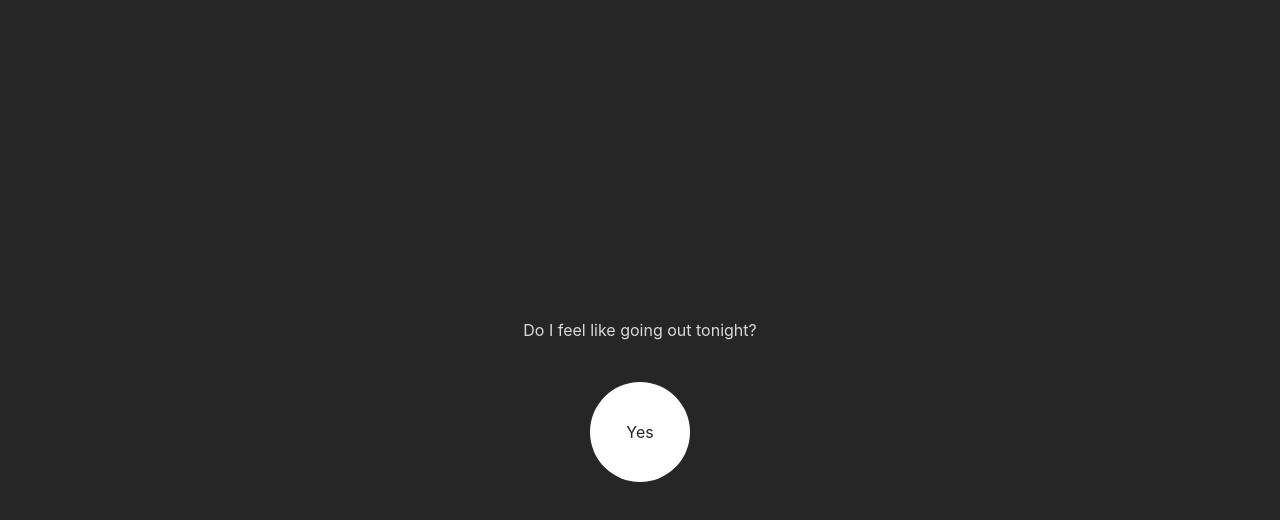
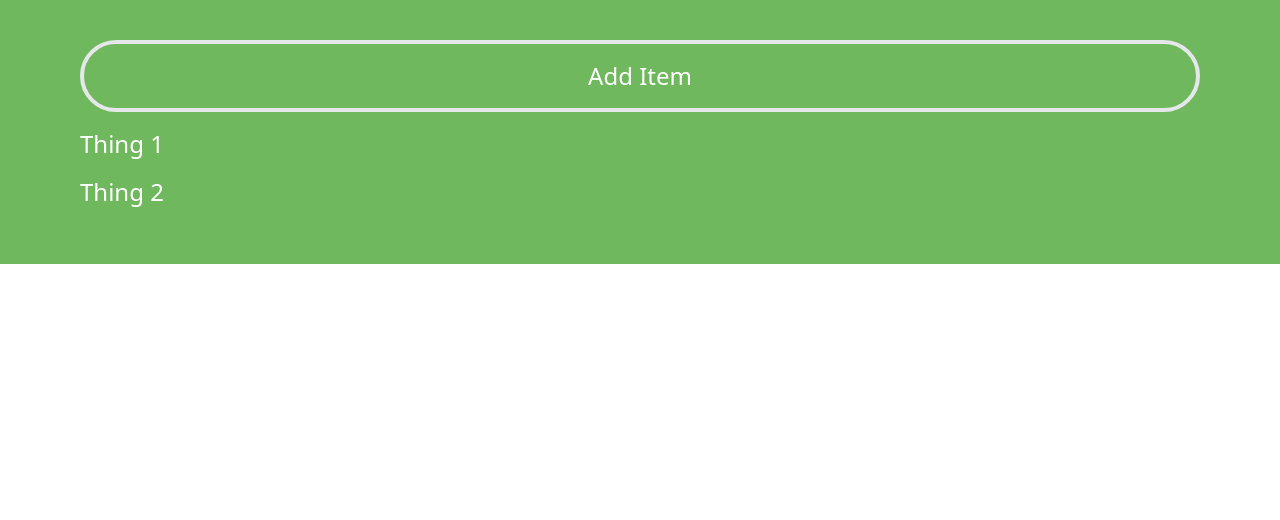
Before and after one commit to Mini-GT/meme-generator, a React (Vite) app: page / in a window 1280 px wide. Shown: the top 520 px of the page. Built offline with nearby package versions, Linux system fonts and the light colour scheme.

Commit message:
used spread to soft copy the array instead of modifying the original state value

```diff
--- a/index.html
+++ b/index.html
@@ -3,7 +3,7 @@
   <head>
     <meta charset="UTF-8" />
     <meta name="viewport" content="width=device-width, initial-scale=1.0" />
-    <link rel="stylesheet" href="./src/challenges/flippingStateBackAndForth/style.css">
+    <!-- <link rel="stylesheet" href="./src/challenges/flippingStateBackAndForth/style.css"> -->
     <title>Meme Generator</title>
   </head>
   <body>
--- a/src/challenges/addThingToTheArray/App.tsx
+++ b/src/challenges/addThingToTheArray/App.tsx
@@ -9,20 +9,25 @@ export default function App() {
      * Don't worry about fixing `addItem` quite yet.
      */
   //const thingsArray = ["Thing 1", "Thing 2"]
+
+  //note: never EVER!!! directly modify the state value which is (e.g `thingsArray` state)
   const [thingsArray, setThingsArray] = useState(["Thing 1", "Thing 2"])
-  const thingsElements = thingsArray.map(thing => <p key={thing}>{thing}</p>)
-  //setThingsArray(1)
-
 
   function addThing() {
-
+    //it is best to use a callback that returns a value so that we can check our oldState rather that passing a new value
+    setThingsArray(prevThingsArray => [
+      ...prevThingsArray,
+      `Thing ${prevThingsArray.length + 1}`
+    ])
   }
 
+  const thingsElements = thingsArray.map(thing => <p className="my-4" key={thing}>{thing}</p>)
+
   return (
-    <div className="bg-[#70B85D] h-screen px-20 py-10">
+    <div className="bg-[#70B85D] h-full px-20 py-10">
         <button className="border-4 p-4 w-full rounded-full text-white text-2xl" onClick={addThing}>Add Item</button>
         <div className="text-white text-2xl my-4">
-          {thingsArray}
+          {thingsElements}
         </div>
     </div>
   )
--- a/src/main.tsx
+++ b/src/main.tsx
@@ -2,9 +2,9 @@ import { StrictMode } from 'react'
 import { createRoot } from 'react-dom/client'
 // import App from './App.tsx'
 // import App from './challenges/outputRandomURL/App'
-// import App from './challenges/addThingToTheArray/App'
+import App from './challenges/addThingToTheArray/App'
 // import App from './challenges/statePractice/App'
-import App from './challenges/flippingStateBackAndForth/App'
+// import App from './challenges/flippingStateBackAndForth/App'
 import './index.css'
 
 createRoot(document.getElementById('root')!).render(
```
